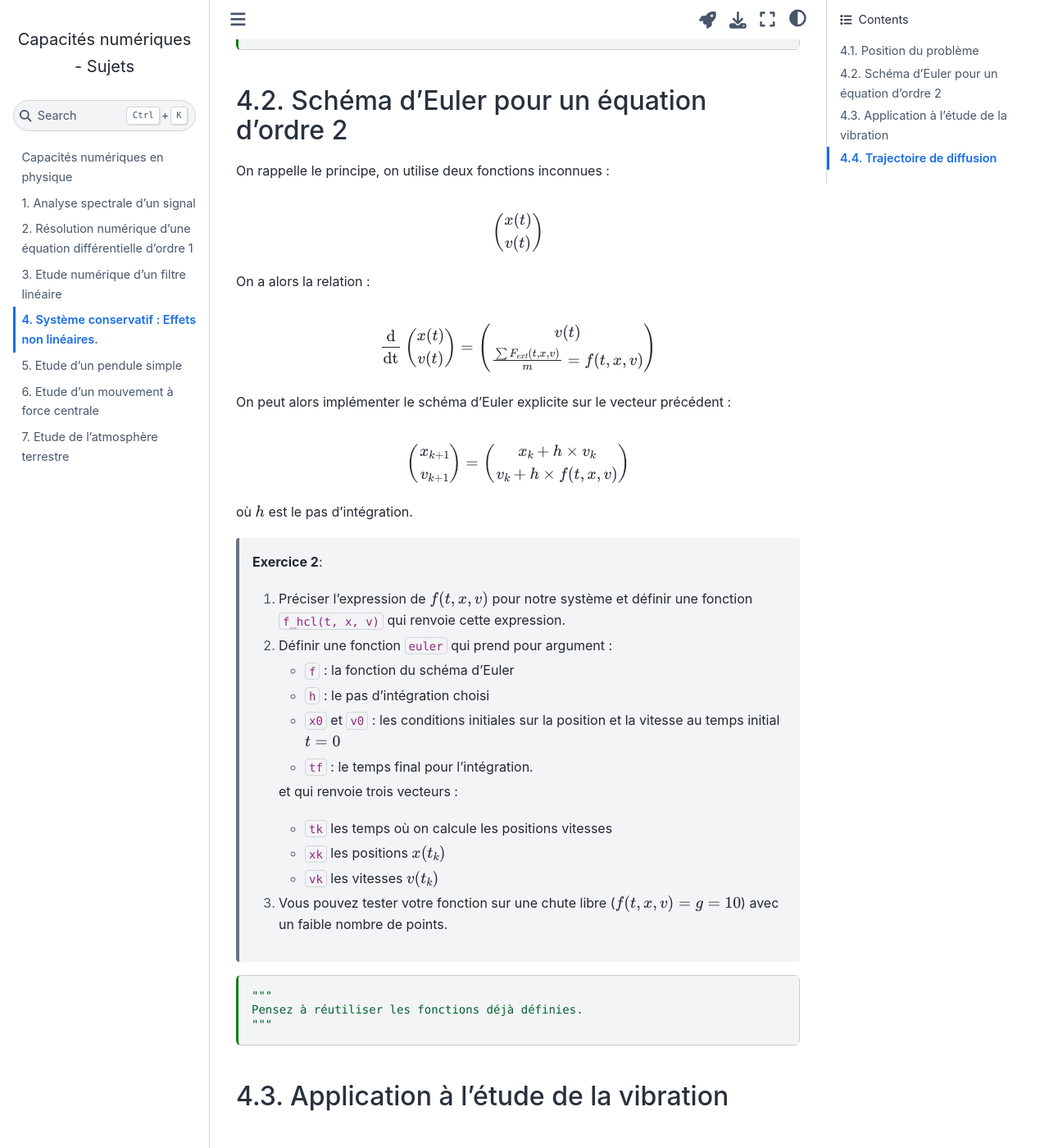
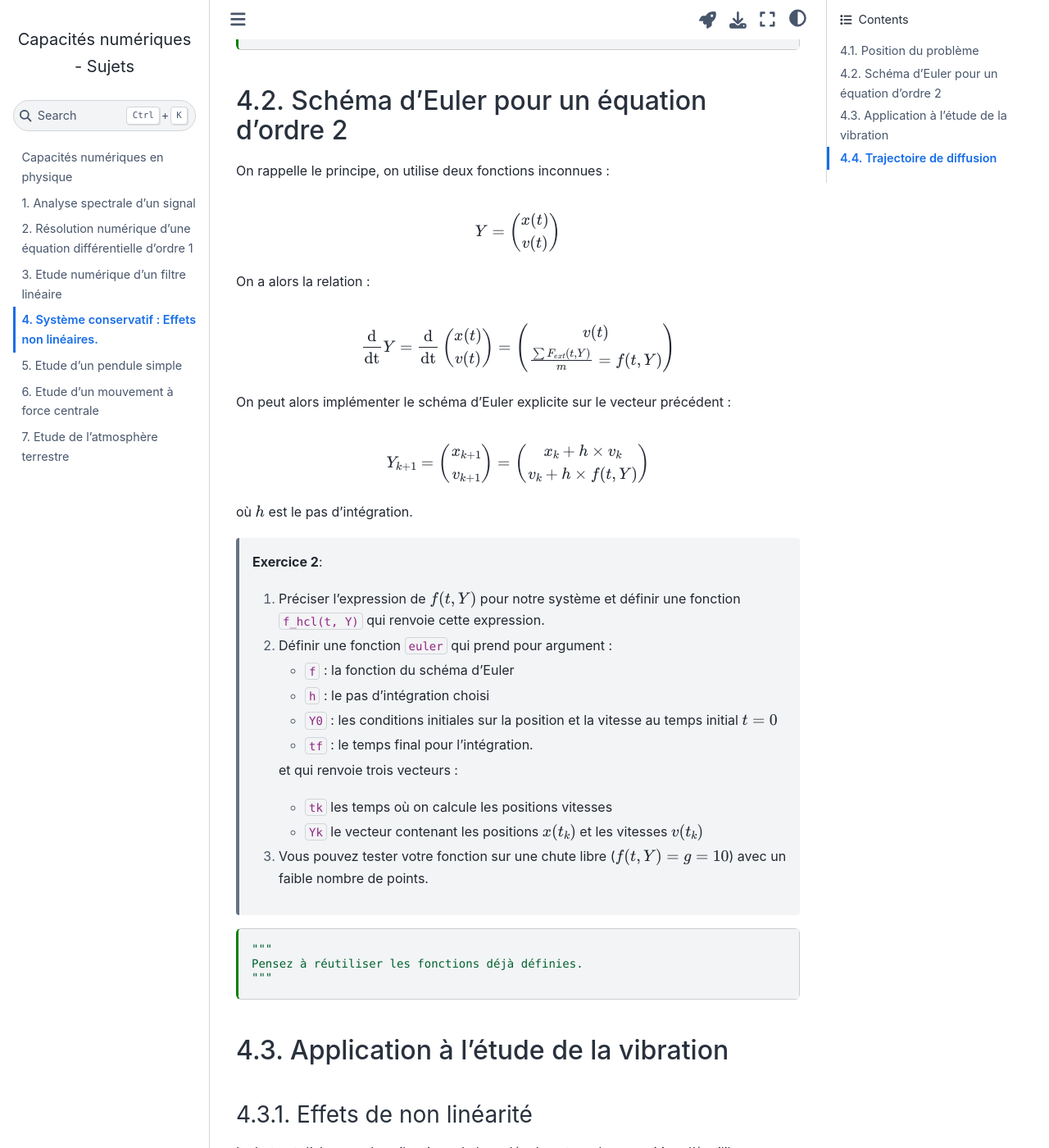
Before and after one commit to pcsi3physiquestan/capacites_numeriques_sources, a Jupyter Book: the page built from meca_non_lineaire.md, in a window 1280 px wide and 1400 px high, scrolled down 1672 px. Shown: the whole window at 82% size. Built offline with Jupyter Book 1.0.4 settings and Sphinx 7.4.7 and the Sphinx Book theme 1.1.4, drawn with Linux system fonts in a browser that asks for light colours.

Commit message:
Mise à jour des sources

````diff
--- a/meca_non_lineaire.md
+++ b/meca_non_lineaire.md
@@ -62,7 +62,7 @@ et pensez à commenter votre code.
 On rappelle le principe, on utilise deux fonctions inconnues :
 
 $$
-\begin{pmatrix}
+Y = \begin{pmatrix}
 x(t)\\
 v(t)
 \end{pmatrix}
@@ -71,6 +71,8 @@ $$
 On a alors la relation :
 
 $$
+{\rm{d} \over \rm{dt}} Y
+=
 {\rm{d} \over \rm{dt}}
 \begin{pmatrix}
 x(t)\\
@@ -79,13 +81,14 @@ v(t)
 =
 \begin{pmatrix}
 v(t)\\
-{\sum F_{ext}(t, x, v) \over m} = f(t, x, v)
+{\sum F_{ext}(t, Y) \over m} = f(t, Y)
 \end{pmatrix}
 $$
 
 On peut alors implémenter le schéma d'Euler explicite sur le vecteur précédent :
 
 $$
+Y_{k+1} =
 \begin{pmatrix}
 x_{k+1}\\
 v_{k+1}
@@ -93,7 +96,7 @@ v_{k+1}
 =
 \begin{pmatrix}
 x_{k} + h \times v_k\\
-v_k + h \times f(t, x, v)
+v_k + h \times f(t, Y)
 \end{pmatrix}
 $$
 
@@ -102,18 +105,17 @@ où $h$ est le pas d'intégration.
 +++
 
 > __Exercice 2__:
-> 1. Préciser l'expression de $f(t, x, v)$ pour notre système et définir une fonction `f_hcl(t, x, v)` qui renvoie cette expression.
+> 1. Préciser l'expression de $f(t, Y)$ pour notre système et définir une fonction `f_hcl(t, Y)` qui renvoie cette expression.
 > 2. Définir une fonction `euler` qui prend pour argument :
 >    * `f` : la fonction du schéma d'Euler
 >    * `h` : le pas d'intégration choisi
->    * `x0` et `v0` : les conditions initiales sur la position et la vitesse au temps initial $t=0$
+>    * `Y0` : les conditions initiales sur la position et la vitesse au temps initial $t=0$
 >    * `tf` : le temps final pour l'intégration.
 >
 >    et qui renvoie trois vecteurs :
 >    * `tk` les temps où on calcule les positions vitesses
->    * `xk` les positions $x(t_k)$
->    * `vk` les vitesses $v(t_k)$
-> 3. Vous pouvez tester votre fonction sur une chute libre ($f(t, x, v) = g = 10$) avec un faible nombre de points.
+>    * `Yk` le vecteur contenant les positions $x(t_k)$ et les vitesses $v(t_k)$
+> 3. Vous pouvez tester votre fonction sur une chute libre ($f(t, Y) = g = 10$) avec un faible nombre de points.
 
 ```{code-cell} ipython3
 """
````
Also changed, not shown: meca_pendule.md (+1 -1 lines).
